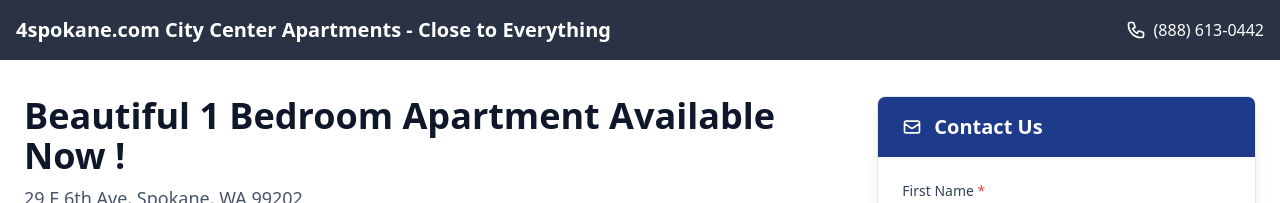
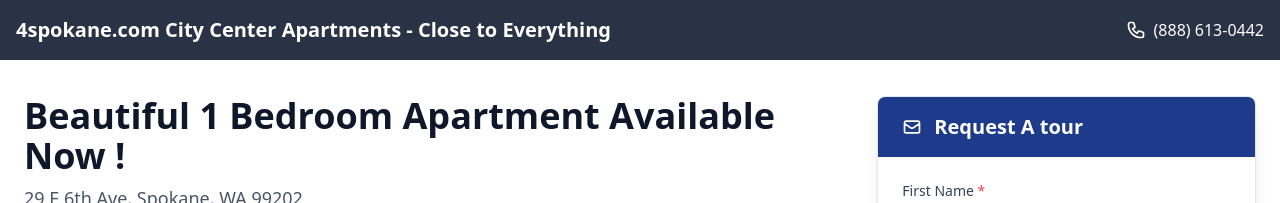
Before and after one commit to Spokane29/city-center-rentals, a Next.js app: page / in a window 1280 px wide. Shown: the top 203 px of the page. Built offline with nearby package versions, Linux system fonts and the light colour scheme; no server answers.

Commit message:
Change form title from 'Contact Us' to 'Request A tour'

```diff
--- a/components/PropertyWithForm.tsx
+++ b/components/PropertyWithForm.tsx
@@ -427,7 +427,7 @@ export default function PropertyWithForm() {
                   <svg className="w-5 h-5" fill="none" stroke="currentColor" viewBox="0 0 24 24">
                     <path strokeLinecap="round" strokeLinejoin="round" strokeWidth={2} d="M3 8l7.89 5.26a2 2 0 002.22 0L21 8M5 19h14a2 2 0 002-2V7a2 2 0 00-2-2H5a2 2 0 00-2 2v10a2 2 0 002 2z" />
                   </svg>
-                  <h2 className="text-xl font-bold">Contact Us</h2>
+                  <h2 className="text-xl font-bold">Request A tour</h2>
                 </div>
               </div>
 
```
